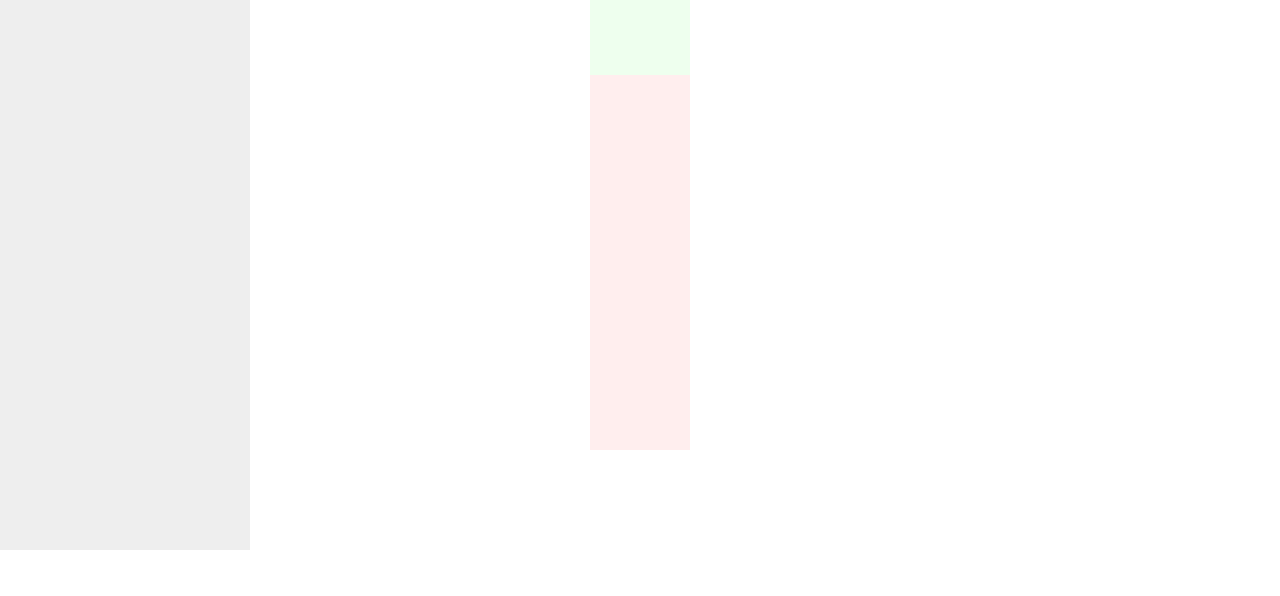
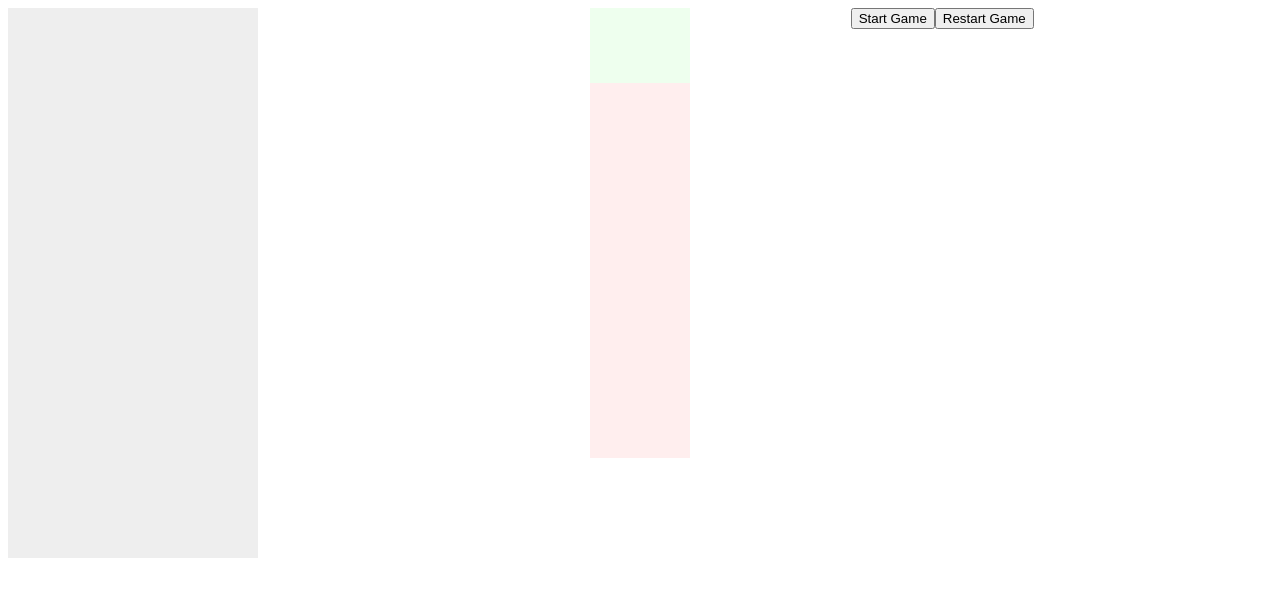
Before and after one commit to RainbowPangolin/tritris, a website with bundled scripts: page index.html in a window 1280 px wide. Built offline with nearby package versions, Linux system fonts and the light colour scheme.

Commit message:
Added a basic HUD for manual testing

```diff
--- a/game/boardSession.js
+++ b/game/boardSession.js
@@ -25,10 +25,37 @@ export class BoardSession extends EventTarget{
         super()
         Object.assign(this, {width, height, domDocument, bagSystem, gravity, shadowEnabled, previewSize, pieceQueue, spawnPoint})
         this.creatFreshGameStateGrid()
-        this.initializeGameSettings()
+        this.initializeGameState()
         this.initializeCanvasDisplay()
         this.initializeExtraPieceDrawer()
+        this.initializeHUD()
         this.addRequiredBags()
+    }
+
+    //TODO Maybe break this up into a new class
+    initializeHUD(){
+
+        let buttonContainerDiv = this.domDocument.createElement("div");
+        let startButton = this.domDocument.createElement("button");
+        startButton.addEventListener('click', () => {
+            this.performBoardAction('START')
+        })
+        startButton.innerHTML = 'Start Game'
+        buttonContainerDiv.append(startButton)
+
+        let restartButton = this.domDocument.createElement("button");
+        restartButton.addEventListener('click', () => {
+            this.performBoardAction('RESTART')
+        })
+        restartButton.innerHTML = 'Restart Game'
+        buttonContainerDiv.append(restartButton)
+
+        let scoreDisplay = this.domDocument.createElement("p");
+        this.scoreDisplay = scoreDisplay
+        buttonContainerDiv.append(scoreDisplay)
+
+        this.domDocument.body.append(buttonContainerDiv)
+
     }
 
     initializeExtraPieceDrawer(){
@@ -58,8 +85,9 @@ export class BoardSession extends EventTarget{
         // this.gameStateGrid = gameStateGrid
     }
 
-    initializeGameSettings(){
+    initializeGameState(){
         //does nothing?
+        this.linesCleared = 0
     }
 
     //TODO This might be worth refactoring to be less dumb
@@ -71,12 +99,19 @@ export class BoardSession extends EventTarget{
         this.debugCanvas = this.getNewCanvas()
         this.heldPieceCanvas = this.getNewCanvas({type: 'heldPieceCanvas'})
 
+        let mainCanvasDiv = this.domDocument.createElement('div')
 
-        this.domDocument.body.append(this.placedMinoBoardCanvas)
-        this.domDocument.body.append(this.debugCanvas)
-        this.domDocument.body.append(this.activeMinoBoardCanvas)
+        let backgroundCanvas = this.getNewCanvas()
+        backgroundCanvas.style.background = '#eee'
+        mainCanvasDiv.append(backgroundCanvas)
+
+        mainCanvasDiv.style.width = String(this.width*this.blockSize+'px')
+        mainCanvasDiv.append(this.placedMinoBoardCanvas)
+        mainCanvasDiv.append(this.debugCanvas)
+        mainCanvasDiv.append(this.activeMinoBoardCanvas)
+
+        this.domDocument.body.append(mainCanvasDiv)
         //Equivalent call for previewCanvases called in getNewPreviewCanvases
-        this.domDocument.body.append(this.heldPieceCanvas)
 
         this.debugCanvas.classList.add('debugCanvas')
         this.placedMinoBoardCanvas.classList.add('placedMinoCanvas')
@@ -85,6 +120,9 @@ export class BoardSession extends EventTarget{
         this.heldPieceCanvas.classList.add('heldPieceCanvas')
 
         this.previewCanvasList = this.getNewPreviewCanvases()
+
+        this.previewCanvasDiv.prepend(this.heldPieceCanvas)
+
 
 
     }
@@ -106,12 +144,16 @@ export class BoardSession extends EventTarget{
 
     getNewPreviewCanvases(){
         let listOfPreviewCanvases = []
+        let previewCanvasDiv = this.domDocument.createElement("div");
         for (let i = 0; i < this.previewSize; i++){
             let newPreviewCanvas = this.getNewCanvas({type: 'previewCanvas'})
             listOfPreviewCanvases.push(newPreviewCanvas)
-            this.domDocument.body.append(newPreviewCanvas)
+            previewCanvasDiv.append(newPreviewCanvas)
             newPreviewCanvas.classList.add('previewCanvas')
         }
+
+        this.domDocument.body.append(previewCanvasDiv)
+        this.previewCanvasDiv = previewCanvasDiv
         return listOfPreviewCanvases
     }
 
@@ -127,6 +169,8 @@ export class BoardSession extends EventTarget{
     }
 
     startGame(){
+        this.scoreDisplay.innerHTML = this.linesCleared
+
         if (this.gameOngoing){
             return
         }
@@ -144,6 +188,7 @@ export class BoardSession extends EventTarget{
     }
 
     restartGame(){
+        this.linesCleared = 0
         this.gameOngoing = false
         this.activePiece = null
         this.pieceQueue = []
@@ -193,11 +238,13 @@ export class BoardSession extends EventTarget{
 
     handlePiecePlacedEvent(){
         this.clearFilledLines()
+        this.scoreDisplay.innerHTML = this.linesCleared
+
 
         if(this.hasMetFailCondition()){
-            console.log('poo')
-
-            return}
+            console.log('FAIL')
+            return
+        }
 
         this.insertNewPieceWithShapeAndLocation(this.getUpcomingShape())
         this.removeNextPieceFromQueue()
@@ -226,6 +273,8 @@ export class BoardSession extends EventTarget{
         lines.forEach((line, depth) => {
             if (this.lineFilled(line)){
                 this.clearLineAtHeight(depth)
+                this.linesCleared += 1
+
             }
         })
         this.refreshPlacedMinoBoard()
--- a/index.html
+++ b/index.html
@@ -4,63 +4,69 @@
     <meta charset="utf-8" />
     <title>x</title>
     <style>
-      * {
-        padding: 0;
-        margin: 0;
+      body {
+        display: grid;
+        grid-template-columns: repeat(auto-fit, minmax(0, 1fr));
+        /* grid-auto-rows: 1fr; */
+        grid-gap: 0;
       }
       canvas {
-        /* background: #eee; */
+        /* width: 100%; */
+        /* height: 100%; */
+        object-fit: contain;
+      }
+      div > canvas {
         position: absolute;
         display: block;
         margin: 0 auto;
       }
       /* TODO- Add a background and stuff */
-      canvas.placedMinoCanvas{
-        /* background: #eee; */
+      /* canvas.placedMinoCanvas{
         position: absolute;
         display: block;
         margin: 0 auto;
       }
       canvas.activeMinoCanvas{
-        /* background: #eee; */
         position: absolute;
         display: block;
         margin: 0 auto;
       }
       canvas.miscCanvas{
-        /* background: #eee; */
         position: absolute;
         display: block;
         margin: 0 auto;
-      }
+      }*/
       canvas.backGround{
         background: #eee;
-        position: absolute;
+        /* position: absolute; */
+        /* display: block; */
+        /* margin: 0 auto; */
+      }
+      /* canvas.debugCanvas {
         display: block;
         margin: 0 auto;
-      }
-      canvas.debugCanvas {
-        /* background: #F00; */
-        display: block;
-        margin: 0 auto;
-      }
+      } */
       canvas.previewCanvas{
         position: relative;
         background: #FEE;
-        display: block;
-        margin: 0 auto;
+        /* display: block;
+        margin: 0 auto; */
       }
       canvas.heldPieceCanvas{
         position: relative;
         background: #EFE;
-        display: block;
-        margin: 0 auto;
+        /* display: block;
+        margin: 0 auto; */
+      }
+
+      button {
+        position: relative
       }
     </style>
   </head>
   <body>
 
-    <canvas class="backGround" width = 250 height= 550></canvas>
+    <!-- <canvas class="backGround" width = 250 height= 550></canvas> -->
     <script type="module" src="/game/main.js" >
       // JavaScript code goes here
     </script>
```
Also changed, not shown: test/test.js (+0 -3 lines).
